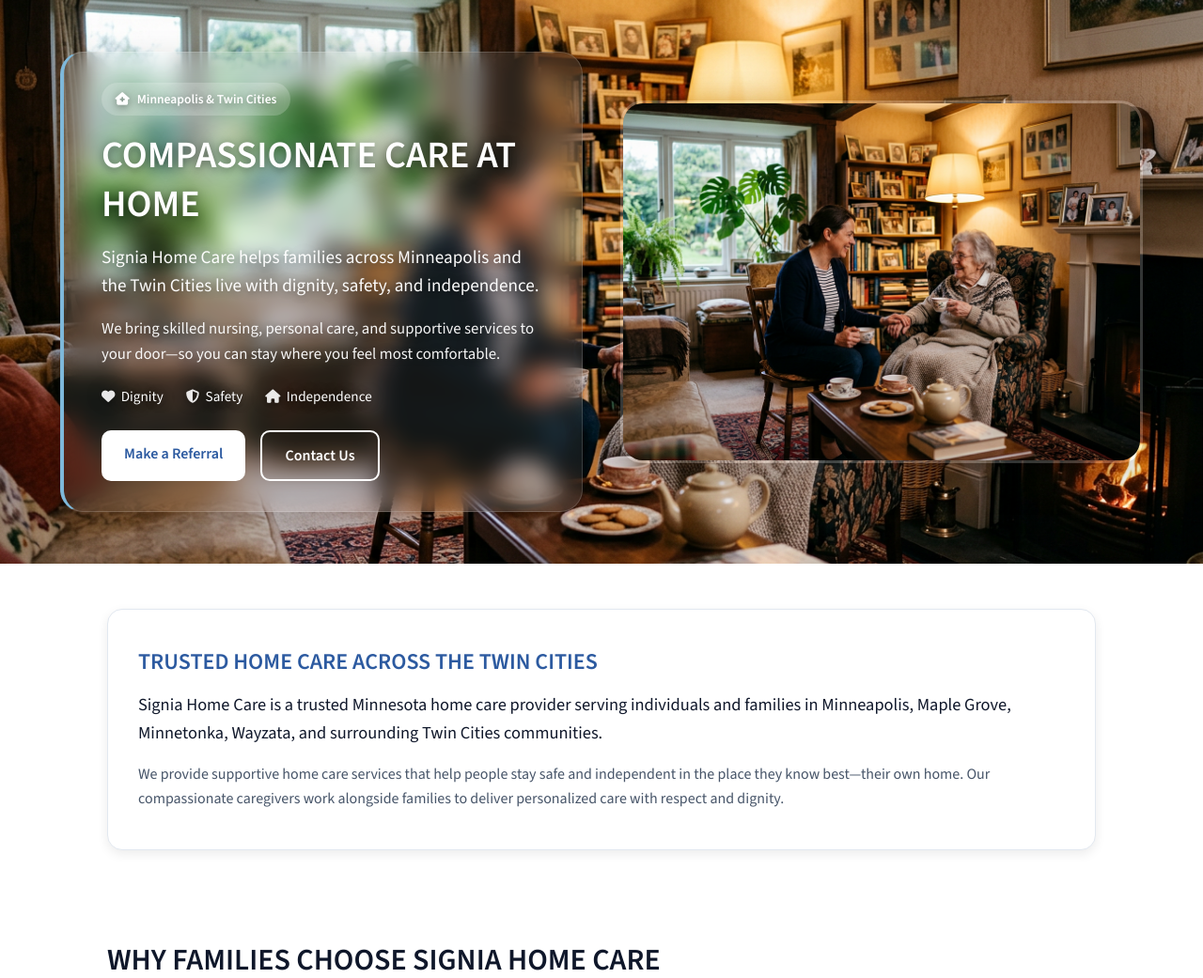
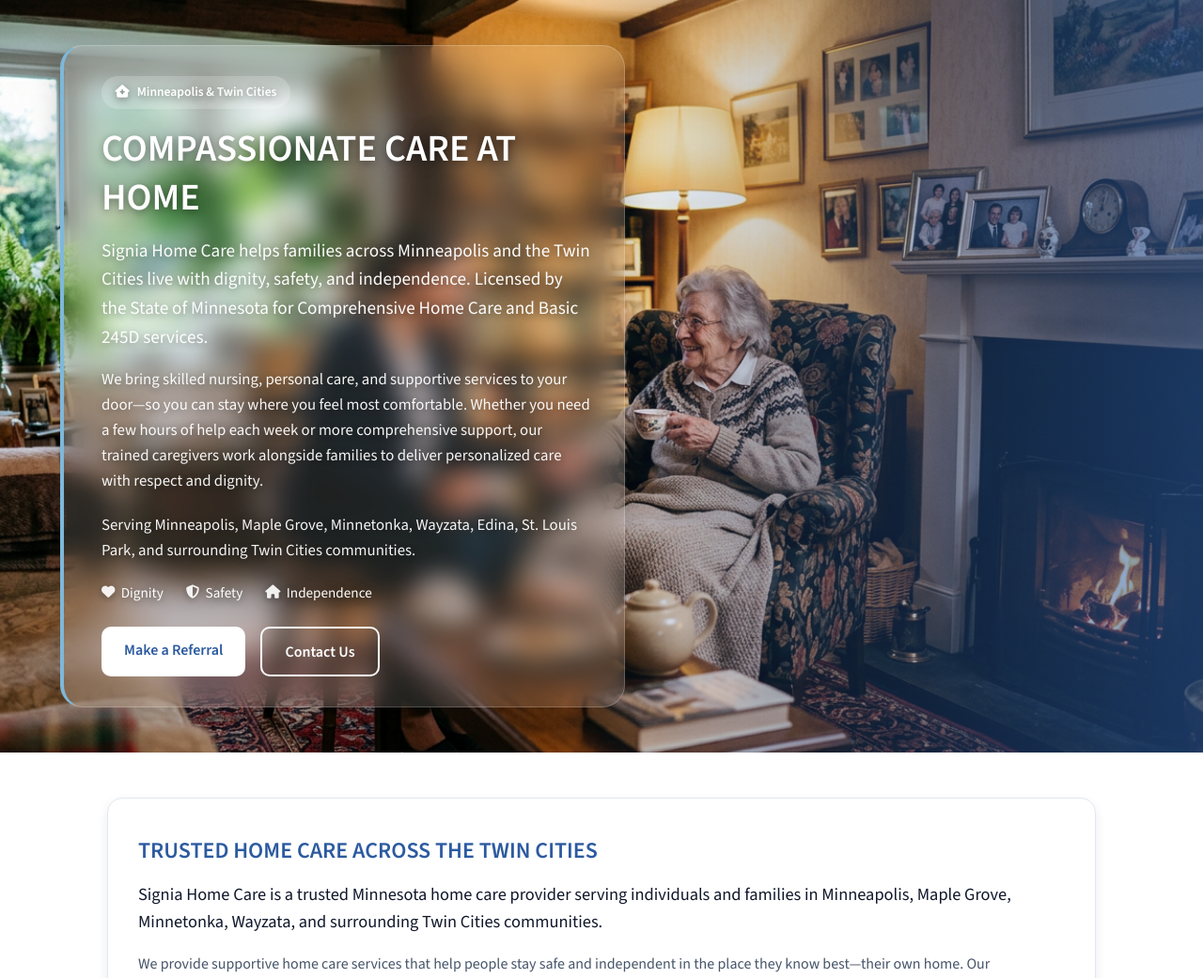
Before and after one commit to robocharo/signiahomecare, a Flask app: page / in a window 1280 px wide. Shown: the part 69-1110 px from the top of the page at 94% size. Run offline with Flask 3, Linux system fonts and the light colour scheme.

Commit message:
Hero updates: left-aligned blur panels, expanded copy, gradient overlay (right side only), remove home image
Made-with: Cursor

```diff
--- a/static/styles.css
+++ b/static/styles.css
@@ -405,7 +405,10 @@ a:hover {
     min-height: 600px;
     display: flex;
     align-items: center;
-    background: var(--color-primary) url('images/hero-home.jpg') center right / cover no-repeat;
+    justify-content: flex-start;
+    background:
+        linear-gradient(90deg, transparent 0%, transparent 45%, rgba(44, 90, 160, 0.2) 60%, rgba(44, 90, 160, 0.6) 100%),
+        url('images/hero-home.jpg') center right / cover no-repeat;
 }
 
 .hero-split {
@@ -418,17 +421,27 @@ a:hover {
     align-items: center;
 }
 
+.hero-single {
+    width: 100%;
+    max-width: 1200px;
+    margin: 0 auto;
+    padding: 3rem 1.5rem;
+    display: flex;
+    justify-content: flex-start;
+}
+
 /* Home hero content - contained panel with left accent */
 .hero-content-wrap {
-    background: rgba(255, 255, 255, 0.08);
-    backdrop-filter: blur(12px);
-    -webkit-backdrop-filter: blur(12px);
+    background: rgba(255, 255, 255, 0.12);
+    backdrop-filter: blur(14px);
+    -webkit-backdrop-filter: blur(14px);
     border-radius: var(--radius-xl);
-    border: 1px solid rgba(255, 255, 255, 0.15);
+    border: 1px solid rgba(255, 255, 255, 0.2);
     padding: 2rem 2.25rem;
     padding-left: 2.5rem;
     border-left: 4px solid var(--color-accent-warm);
-    box-shadow: 0 8px 32px rgba(0, 0, 0, 0.15);
+    box-shadow: 0 8px 32px rgba(0, 0, 0, 0.2);
+    max-width: 640px;
 }
 
 .hero-content {
@@ -496,7 +509,8 @@ a:hover {
     flex-wrap: wrap;
 }
 
-.hero-split .hero-ctas {
+.hero-split .hero-ctas,
+.hero-single .hero-ctas {
     justify-content: flex-start;
 }
 
--- a/templates/pages/about.html
+++ b/templates/pages/about.html
@@ -6,8 +6,9 @@
         <div class="hero-panel">
             <span class="hero-badge"><i class="fa-solid fa-people-group"></i> Our Story</span>
             <h1>About Signia Home Care</h1>
-            <p class="hero-subheadline">A trusted Minnesota home care provider built on compassion, respect, and community.</p>
-            <p class="hero-supporting">Locally owned and operated in Minneapolis—serving the Twin Cities with personalized care since day one.</p>
+            <p class="hero-subheadline">A trusted Minnesota home care provider built on compassion, respect, and community. We believe everyone deserves to age or live with disability in a place that feels like home.</p>
+            <p class="hero-supporting">Locally owned and operated in Minneapolis—serving the Twin Cities with personalized care since day one. Our caregivers provide hands-on support with daily activities while honoring each person's dignity and preferences.</p>
+            <p class="hero-supporting">We focus on quality of life: safety, comfort, connection, and the ability to do what matters most.</p>
             <div class="hero-taglines hero-taglines-center">
                 <span><i class="fa-solid fa-hand-holding-heart"></i> Compassionate</span>
                 <span><i class="fa-solid fa-star"></i> Trusted</span>
--- a/templates/pages/contact.html
+++ b/templates/pages/contact.html
@@ -6,8 +6,8 @@
         <div class="hero-panel">
             <span class="hero-badge"><i class="fa-solid fa-envelope"></i> Get in Touch</span>
             <h1>Contact Us</h1>
-            <p class="hero-subheadline">We're here to answer your questions about care, referrals, and getting started.</p>
-            <p class="hero-supporting">Reach out by phone, email, or the form below. We respond within 1–2 business days and are happy to discuss your needs.</p>
+            <p class="hero-subheadline">We're here to answer your questions about care, referrals, and getting started. Whether you're a family exploring options, a healthcare partner making a referral, or someone seeking care for yourself—we're ready to help.</p>
+            <p class="hero-supporting">Reach out by phone, email, or the form below. We respond within 1–2 business days and are happy to discuss your needs. Office hours: Monday–Friday, 8:00 AM – 4:30 PM.</p>
             <div class="hero-taglines hero-taglines-center">
                 <span><i class="fa-solid fa-phone"></i> Call</span>
                 <span><i class="fa-solid fa-envelope"></i> Email</span>
--- a/templates/pages/home.html
+++ b/templates/pages/home.html
@@ -2,13 +2,14 @@
 
 {% block content %}
 <section class="hero hero-home">
-    <div class="hero-inner hero-split">
+    <div class="hero-inner hero-single">
         <div class="hero-content-wrap">
             <div class="hero-content">
                 <span class="hero-badge"><i class="fa-solid fa-house-medical"></i> Minneapolis & Twin Cities</span>
                 <h1>Compassionate Care at Home</h1>
-                <p class="hero-subheadline">Signia Home Care helps families across Minneapolis and the Twin Cities live with dignity, safety, and independence.</p>
-                <p class="hero-supporting">We bring skilled nursing, personal care, and supportive services to your door—so you can stay where you feel most comfortable.</p>
+                <p class="hero-subheadline">Signia Home Care helps families across Minneapolis and the Twin Cities live with dignity, safety, and independence. Licensed by the State of Minnesota for Comprehensive Home Care and Basic 245D services.</p>
+                <p class="hero-supporting">We bring skilled nursing, personal care, and supportive services to your door—so you can stay where you feel most comfortable. Whether you need a few hours of help each week or more comprehensive support, our trained caregivers work alongside families to deliver personalized care with respect and dignity.</p>
+                <p class="hero-supporting">Serving Minneapolis, Maple Grove, Minnetonka, Wayzata, Edina, St. Louis Park, and surrounding Twin Cities communities.</p>
                 <div class="hero-taglines">
                     <span><i class="fa-solid fa-heart"></i> Dignity</span>
                     <span><i class="fa-solid fa-shield-halved"></i> Safety</span>
@@ -18,11 +19,6 @@
                     <a href="{{ url_for('referral') }}" class="btn btn-primary">Make a Referral</a>
                     <a href="{{ url_for('contact') }}" class="btn btn-secondary">Contact Us</a>
                 </div>
-            </div>
-        </div>
-        <div class="hero-image-wrap">
-            <div class="hero-image">
-                <img src="{{ url_for('static', filename='images/hero-home.jpg') }}" alt="Compassionate home care in Minneapolis and the Twin Cities">
             </div>
         </div>
     </div>
--- a/templates/pages/referral.html
+++ b/templates/pages/referral.html
@@ -6,8 +6,8 @@
         <div class="hero-panel">
             <span class="hero-badge"><i class="fa-solid fa-hand-holding-heart"></i> Partner With Us</span>
             <h1>Make a Referral</h1>
-            <p class="hero-subheadline">We make it easy for hospitals, social workers, case managers, physicians, families, and community partners to refer clients to Signia Home Care.</p>
-            <p class="hero-supporting">Submit your referral below and we'll follow up within 1–2 business days. Simple, fast, and focused on getting people the care they need.</p>
+            <p class="hero-subheadline">We make it easy for hospitals, social workers, case managers, physicians, families, and community partners to refer clients to Signia Home Care. Our intake team prioritizes hospital discharges and urgent care needs.</p>
+            <p class="hero-supporting">Submit your referral below and we'll follow up within 1–2 business days. Simple, fast, and focused on getting people the care they need. For time-sensitive referrals, call us directly—we're here to help.</p>
             <div class="hero-taglines hero-taglines-center">
                 <span><i class="fa-solid fa-hospital"></i> Hospitals</span>
                 <span><i class="fa-solid fa-user-tie"></i> Case Managers</span>
--- a/templates/pages/services.html
+++ b/templates/pages/services.html
@@ -6,8 +6,8 @@
         <div class="hero-panel">
             <span class="hero-badge"><i class="fa-solid fa-list-check"></i> Comprehensive & 245D</span>
             <h1>Our Services</h1>
-            <p class="hero-subheadline">A full range of home care services to support independence, safety, and quality of life.</p>
-            <p class="hero-supporting">From skilled nursing and therapy to personal care and homemaker support—we bring care to you.</p>
+            <p class="hero-subheadline">A full range of home care services to support independence, safety, and quality of life. Licensed by the State of Minnesota for both Comprehensive Home Care and Basic 245D programs.</p>
+            <p class="hero-supporting">From skilled nursing and therapy to personal care and homemaker support—we bring care to you. Services may be available based on assessment, staff availability, and program fit. Many clients receive a combination of services from both license types.</p>
             <div class="hero-taglines hero-taglines-center">
                 <span><i class="fa-solid fa-user-nurse"></i> Skilled Nursing</span>
                 <span><i class="fa-solid fa-heart-pulse"></i> Therapy</span>
--- a/templates/services/detail.html
+++ b/templates/services/detail.html
@@ -16,7 +16,7 @@
             {% endif %}
             <h1>{{ content.hero_headline }}</h1>
             <p class="hero-subheadline">{{ service.short_desc }}</p>
-            <p class="hero-supporting">Personalized care in the comfort of your home. Serving Minneapolis and the Twin Cities.</p>
+            <p class="hero-supporting">Personalized care in the comfort of your home. Services may be available based on assessment, staff availability, and program fit. Serving Minneapolis and the Twin Cities.</p>
         </div>
     </div>
 </section>
```
Also changed, not shown: other parts of static/styles.css (+58 -22 lines), templates/pages/careers.html (+7 -2 lines).
